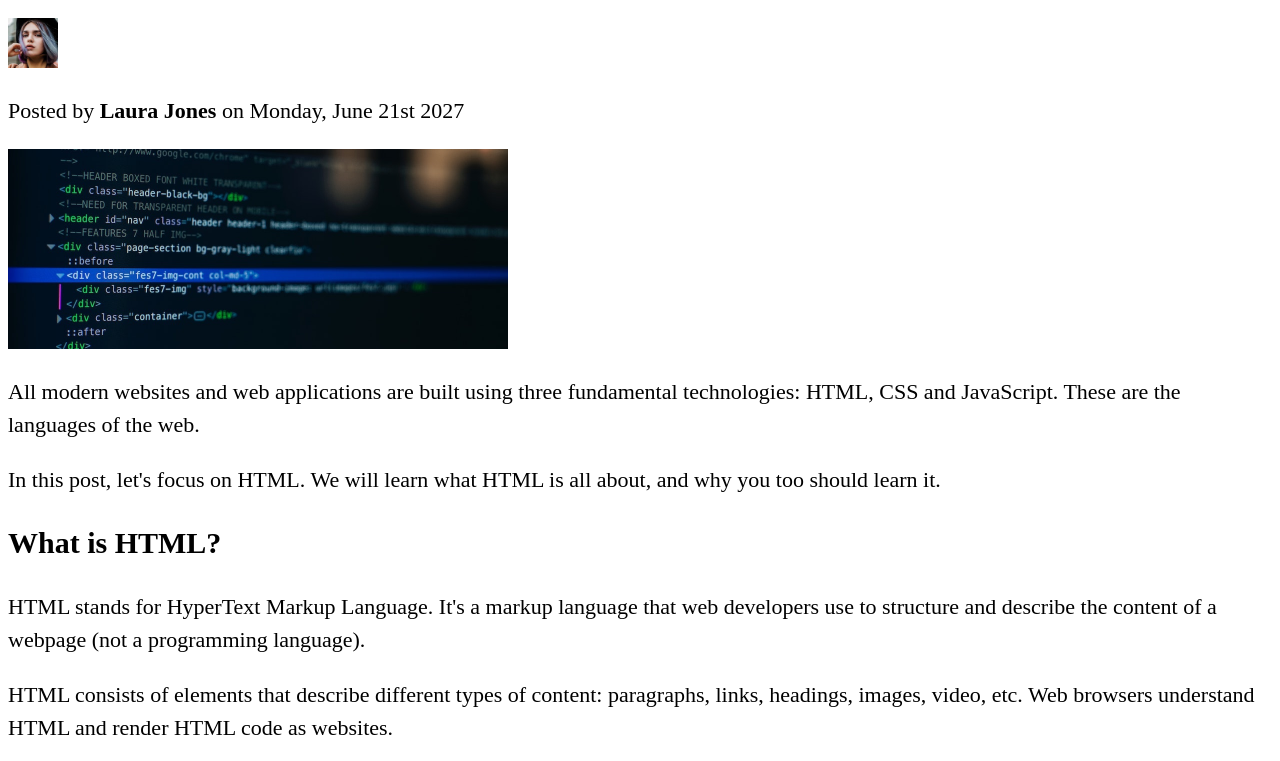
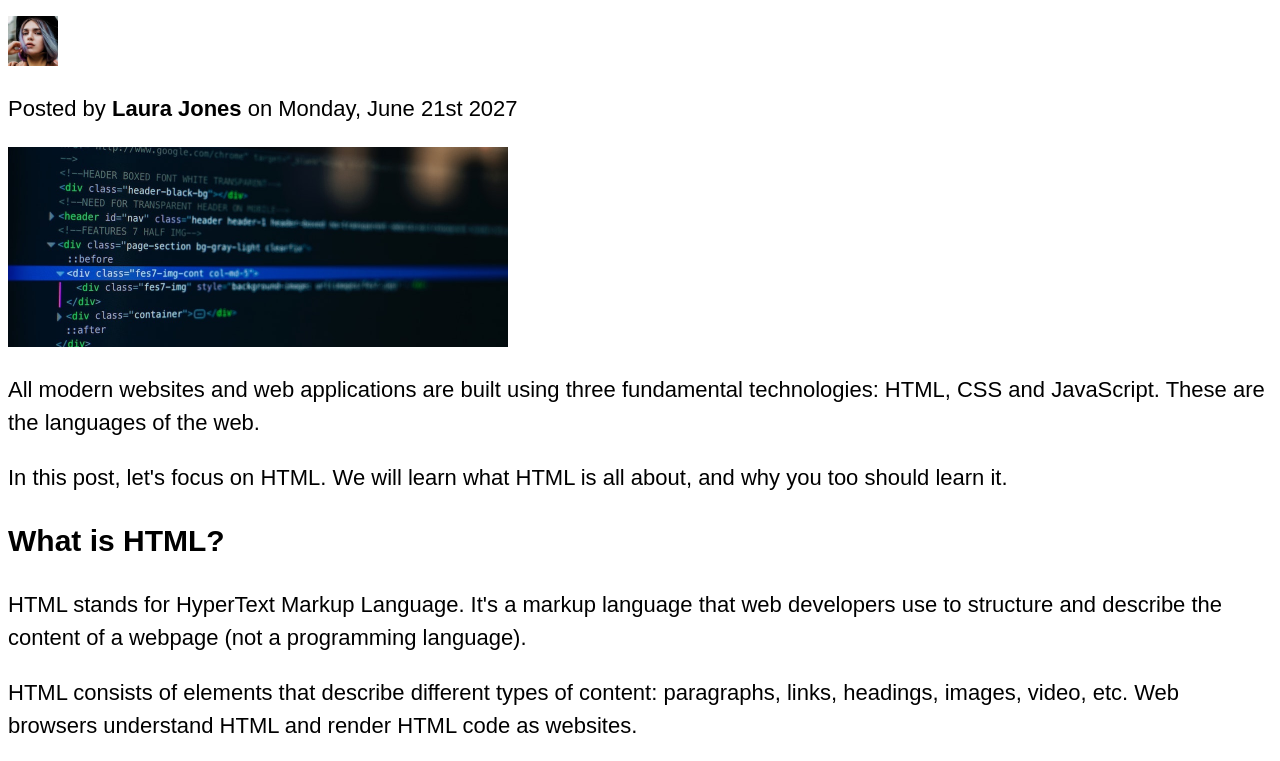
Before and after one commit to abdimalik2004/udemy-projects.io, a plain HTML site: page index.html in a window 1280 px wide. Shown: the part 179-940 px from the top of the page. Drawn offline with Linux system fonts and the light colour scheme.

Commit message:
style.css addedsans-

```diff
--- a/style.css
+++ b/style.css
@@ -1,4 +1,4 @@
-h1 h2 h3 p li{
+h1,h2,h3,p,li{
     font-family: sans-serif;
 }
 h1{
```
